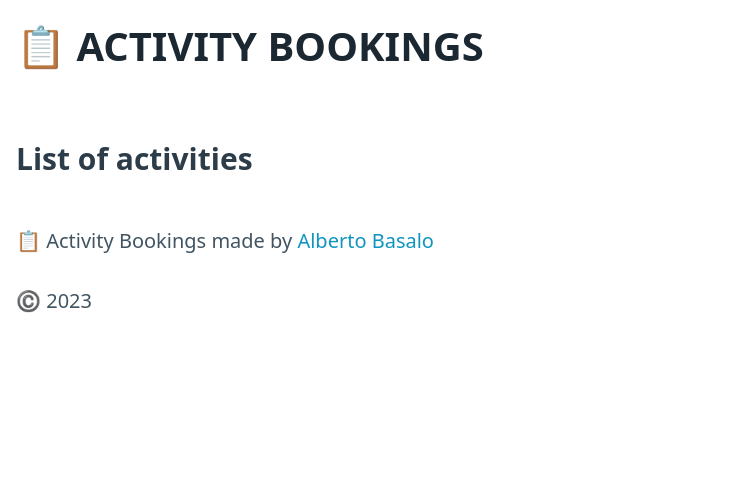
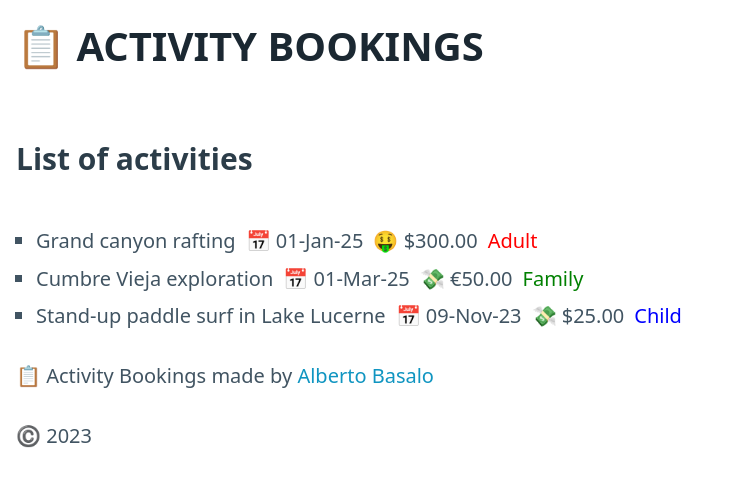
Before and after one commit to TrainingITCourses/minsait-ng_dev-23_03, an Angular app: page / in a window 1280 px wide. Shown: the top 486 px of the page, without its empty margins (0-729 px from the left). Built offline with nearby package versions, Linux system fonts and the light colour scheme.

Commit message:
feeat: home template

```diff
--- a/src/app/app.component.html
+++ b/src/app/app.component.html
@@ -1,5 +1,5 @@
 <app-header title="{{ appTitle }}"></app-header>
 <main>
-  <h3>List of activities</h3>
+  <app-home></app-home>
 </main>
 <app-footer [appName]="appTitle"></app-footer>
--- a/src/app/app.module.ts
+++ b/src/app/app.module.ts
@@ -4,9 +4,10 @@ import { BrowserModule } from '@angular/platform-browser';
 import { AppRoutingModule } from './app-routing.module';
 import { AppComponent } from './app.component';
 import { LayoutModule } from './layout/layout.module';
+import { HomeComponent } from './home/home.component';
 
 @NgModule({
-  declarations: [AppComponent],
+  declarations: [AppComponent, HomeComponent],
   imports: [BrowserModule, AppRoutingModule, LayoutModule],
   providers: [],
   bootstrap: [AppComponent],
--- a/src/app/data/app.data.ts
+++ b/src/app/data/app.data.ts
@@ -4,7 +4,9 @@
 //  * While not having a Rest API.
 //  * db.json contains the same data for use with json-server
 
-export const ACTIVITIES = [
+import { Activity } from './activity.type';
+
+export const ACTIVITIES: Activity[] = [
   {
     ageCategory: 'adult',
     currency: 'USD',
--- /dev/null
+++ b/src/app/home/home.component.css
@@ -0,0 +1,9 @@
+.adult {
+  color: red;
+}
+.child {
+  color: blue;
+}
+.family {
+  color: green;
+}
--- /dev/null
+++ b/src/app/home/home.component.html
@@ -0,0 +1,17 @@
+<h3>List of activities</h3>
+<ul>
+  <li *ngFor="let activity of activities">
+    <span>{{ activity.title }}</span>
+    <span> 📅 {{ activity.date | date : "dd-MMM-yy" }}</span>
+    <span>
+      <ng-container *ngIf="activity.price < 100; else expensive">
+        💸
+      </ng-container>
+      <ng-template #expensive> 🤑 </ng-template>
+      {{ activity.price | currency : activity.currency }}
+    </span>
+    <span [class]="activity.ageCategory">
+      {{ activity.ageCategory | titlecase }}
+    </span>
+  </li>
+</ul>
--- /dev/null
+++ b/src/app/home/home.component.ts
@@ -0,0 +1,15 @@
+import { Component, OnInit } from '@angular/core';
+import { Activity } from '../data/activity.type';
+import { ACTIVITIES } from '../data/app.data';
+
+@Component({
+  selector: 'app-home',
+  templateUrl: './home.component.html',
+  styleUrls: ['./home.component.css'],
+})
+export class HomeComponent implements OnInit {
+  activities: Activity[] = ACTIVITIES.filter((a) => a.state === 'published');
+  constructor() {}
+
+  ngOnInit(): void {}
+}
```
Also changed, not shown: 1 other file (tests, documents, lock files or other folders).
